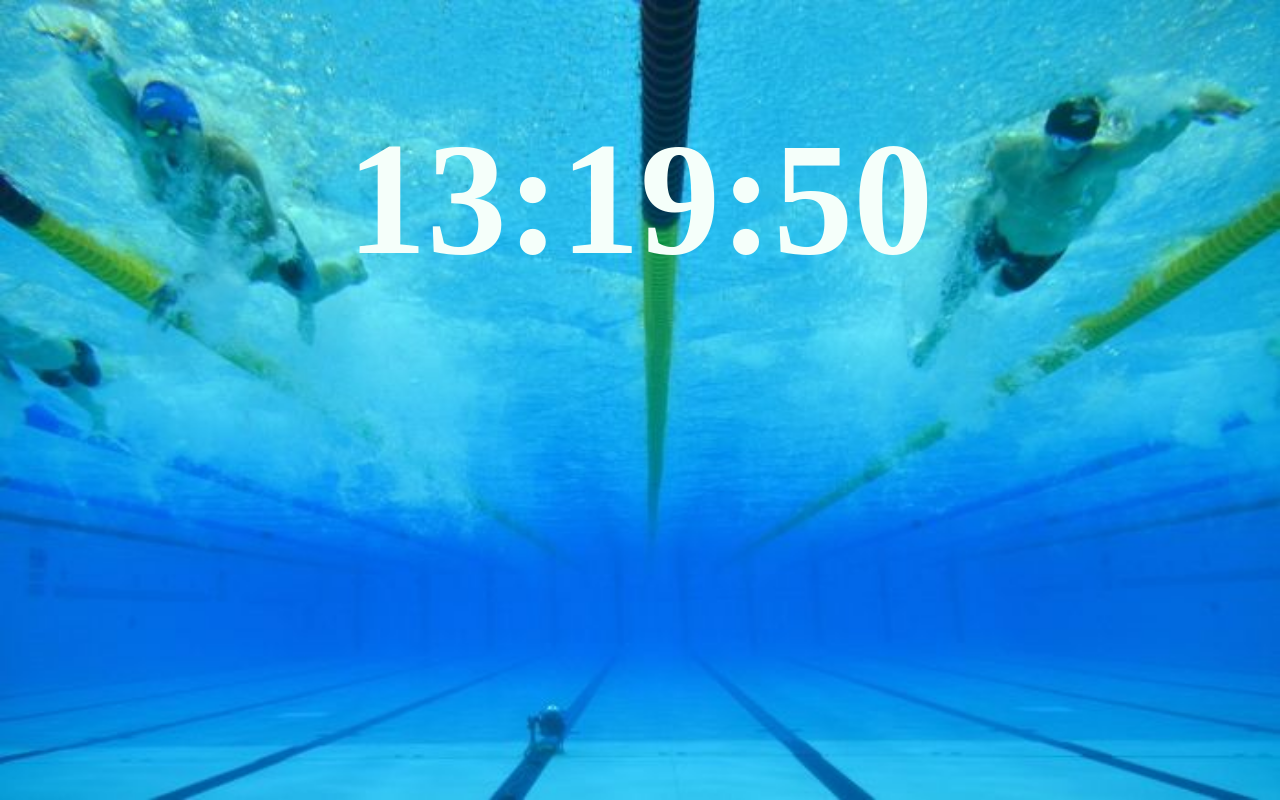
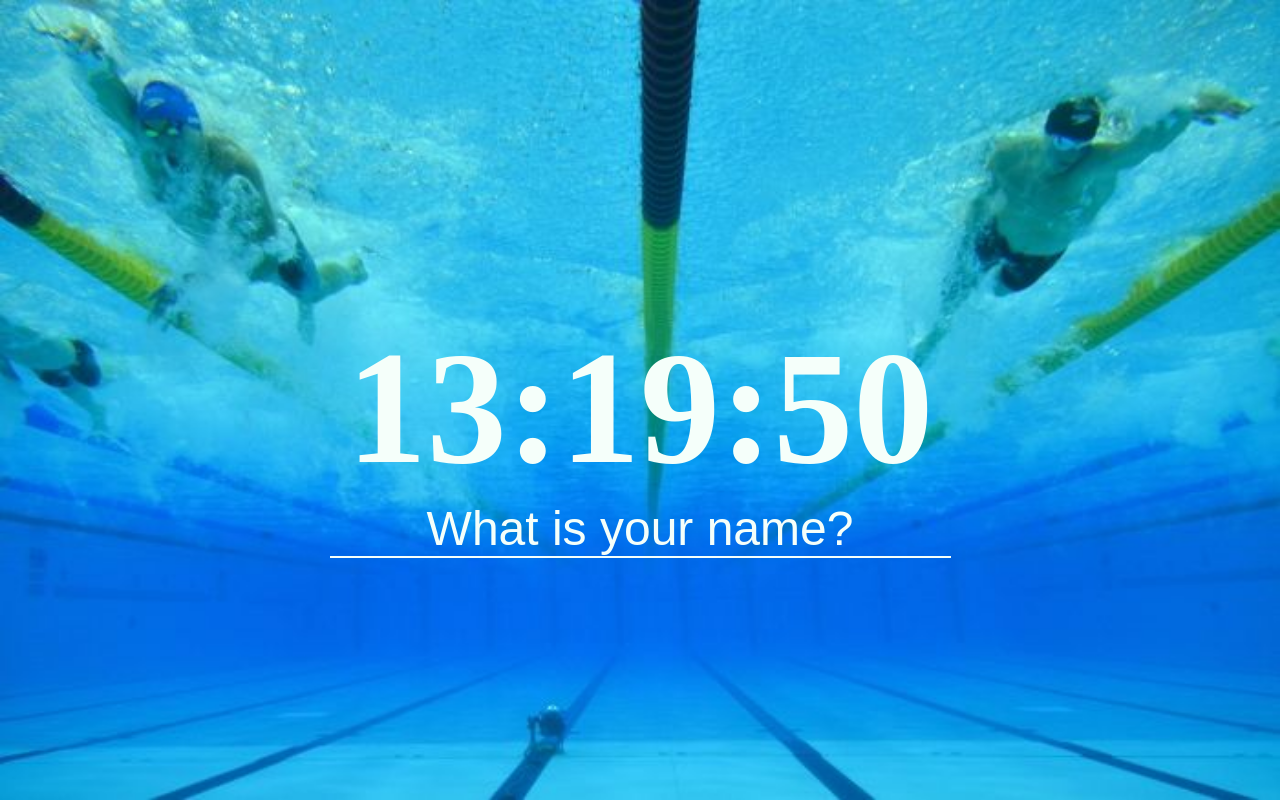
Before and after one commit to SambaLim/SambaLim.github.io, a plain HTML site: page index.html in a window 1280 px wide. Drawn offline with Linux system fonts and the light colour scheme.

Commit message:
greeting

```diff
--- a/index.css
+++ b/index.css
@@ -9,19 +9,48 @@ body {
   color: #34495e;
 }
 
+input {
+  color: mintcream;
+  outline: none;
+  padding: 0;
+  border: 0;
+  background-color: transparent;
+}
+
 .js-clock>h1 {
+  margin: 25% 0 0 0;
   color: mintcream;
   text-align: center;
   font-size: 10rem;
+  cursor: default;
+}
+
+.js-form {
+  display: none;
+  text-align: center;
+}
+
+.js-form>input {
+  font-size: 3rem;
+  text-align: center;
+  border-bottom: 2px solid mintcream;
+  display: inline-block;
+  cursor: text;
+}
+
+.js-form>input::placeholder {
+  color: mintcream;
+}
+
+.js-greetings {
+  margin: 0;
+  color: mintcream;
+  text-align: center;
+  font-size: 3rem;
 }
 
 .clicked {
   color: #7f8c8d;
-}
-
-.form,
-.greetings {
-  display: none;
 }
 
 .showing {
--- a/index.html
+++ b/index.html
@@ -11,7 +11,13 @@
   <div class="js-clock">
     <h1>00:00</h1>
   </div>
+  <form class="js-form form">
+    <input type="text" placeholder="What is your name?" />
+  </form>
+  <h4 class="js-greetings greetings"></h4>
+
   <script src="js/bg.js"></script>
   <script src="js/clock.js"></script>
+  <script src="js/greeting.js"></script>
 </body>
 </html>
--- /dev/null
+++ b/js/greeting.js
@@ -0,0 +1,44 @@
+const USER_LS = "currentUser";
+const SHOWING_CN = "showing";
+
+const form = document.querySelector(".js-form");
+const input = form.querySelector("input");
+const greeting = document.querySelector(".js-greetings");
+
+const saveName = (text) => {
+  localStorage.setItem(USER_LS, text);
+};
+
+const paintGreeting = (text) => {
+  form.classList.remove(SHOWING_CN);
+  greeting.classList.add(SHOWING_CN);
+  greeting.innerText = `Hello, ${text}!`;
+}
+
+const handleSubmit = (event) => {
+  event.preventDefault();
+  const currentValue = input.value;
+  paintGreeting(currentValue);
+  saveName(currentValue);
+}
+
+const askForName = () => {
+  form.classList.add(SHOWING_CN);
+  form.addEventListener("submit", handleSubmit);
+}
+
+const loadName = () => {
+  const currentUser = localStorage.getItem(USER_LS);
+  console.log(currentUser);
+  if (currentUser === null) {
+    askForName();
+  } else {
+    paintGreeting(currentUser);
+  }
+}
+
+const initGretting = () => {
+  loadName();
+}
+
+initGretting();
```
